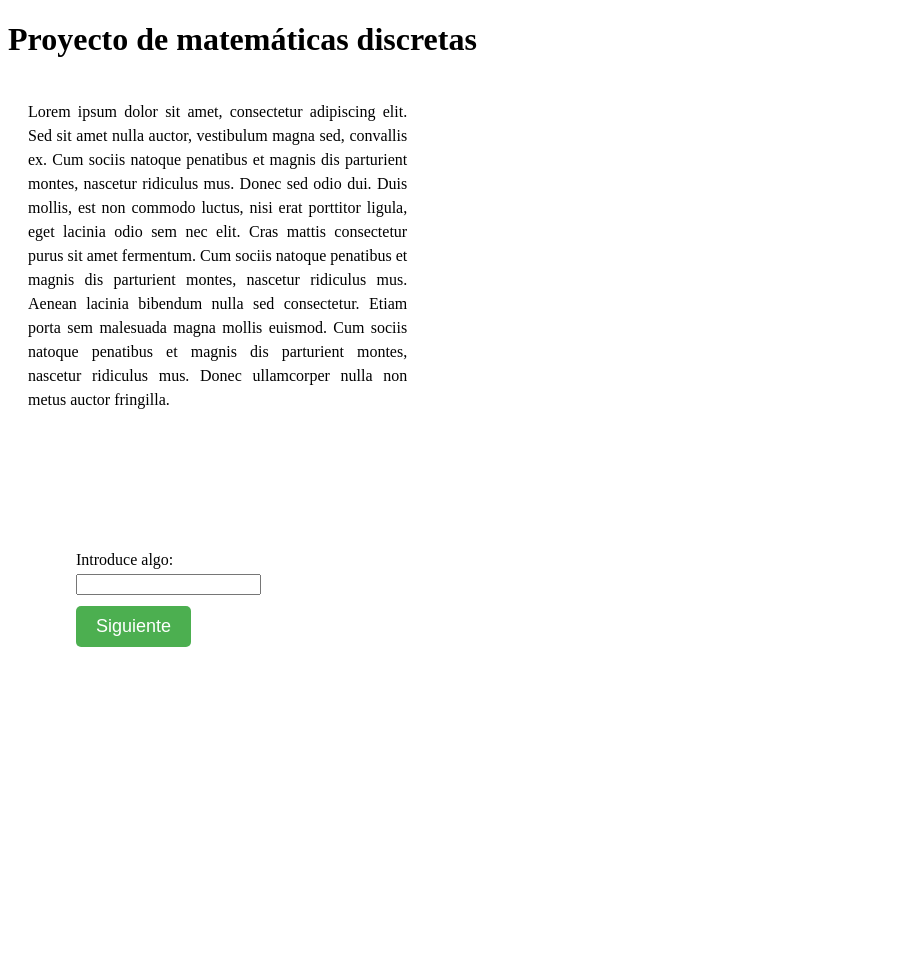
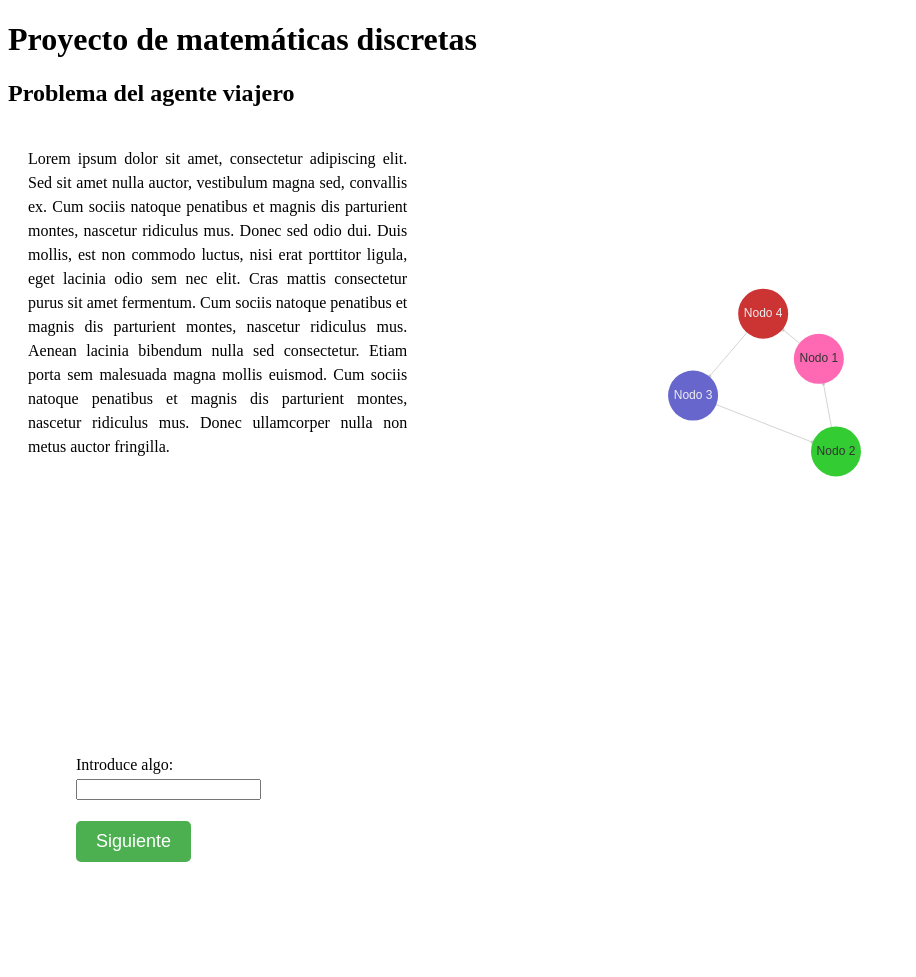
Before and after one commit to Sambek99/AgenteViajero, a Django app: template myapp/templates/myapp/bienvenida.html in a window 1280 px wide. Shown: the whole page, without its empty margins (0-916 px from the left). Before the commit the page ends 647 px from the top, so only its background shows below. Run offline with Django 5.2, Linux system fonts and the light colour scheme; the template is opened without the code that fills it, so the values that code supplies are empty; some libraries are stand-ins or nearby versions.

Commit message:
Cambios y eliminacion de código basura

```diff
--- /dev/null
+++ b/myapp/static/force_layout.html
@@ -0,0 +1,62 @@
+<!DOCTYPE html>
+<html>
+<head>
+    <meta charset="UTF-8">
+    <title>Grafo en ECharts</title>
+    <script src="https://fastly.jsdelivr.net/npm/jquery@3.7.1/dist/jquery.min.js"></script>
+    <script src="https://fastly.jsdelivr.net/npm/echarts@5.5.1/dist/echarts.min.js"></script>
+</head>
+<body>
+    <!-- Contenedor del gráfico -->
+    <div id="chart-container" style="width: 600px;height:400px;"></div>
+
+    <script type="text/javascript">
+        // Inicializar ECharts en el contenedor
+        var myChart = echarts.init(document.getElementById('chart-container'));
+
+        // Opciones del grafo
+        var option = {
+            tooltip: {},
+            series: [{
+                type: 'graph',
+                layout: 'force',
+                symbolSize: 50,
+                roam: true,
+                label: {
+                    show: true
+                },
+                force: {
+                    repulsion: 1000
+                },
+                edgeSymbol: ['circle'],
+                edgeSymbolSize: [4, 10],
+                edgeLabel: {
+                    fontSize: 12
+                },
+                data: [
+                    { name: 'Nodo 1', itemStyle: { normal: { color: '#FF69B4', symbol: 'diamond' } } },
+                    { name: 'Nodo 2', itemStyle: { normal: { color: '#33CC33', symbol: 'triangle' } } },
+                    { name: 'Nodo 3', itemStyle: { normal: { color: '#6666CC', symbol: 'circle' } } },
+                    { name: 'Nodo 4', itemStyle: { normal: { color: '#CC3333', symbol: 'square' } } }
+                ],
+                links: [
+                    { source: 'Nodo 1', target: 'Nodo 2', value: 'Conexión A-B' },
+                    { source: 'Nodo 2', target: 'Nodo 3', value: 'Conexión B-C' },
+                    { source: 'Nodo 3', target: 'Nodo 4', value: 'Conexión C-D' },
+                    { source: 'Nodo 4', target: 'Nodo 1', value: 'Conexión D-A' }
+                ],
+                lineStyle: {
+                    normal: {
+                        color: '#aaa', // Color de las líneas
+                        width: 1, // Ancho de las líneas
+                        type: 'solid' // Estilo de las líneas
+                    }
+                }
+            }]
+        };
+
+        // Usar las opciones para crear el gráfico
+        myChart.setOption(option);
+    </script>
+</body>
+</html>
--- a/myapp/templates/myapp/bienvenida.html
+++ b/myapp/templates/myapp/bienvenida.html
@@ -36,9 +36,10 @@
         }
         .formulario-izquierdo label {
             padding-bottom: 10px; /* Agregamos un poco de padding debajo del texto */
+            margin-bottom: 10px; /* Agregamos un poco de margen inferior al texto */
         }
         .formulario-izquierdo button[type="submit"] {
-            margin-top: 10px; /* Agregamos un poco de margen superior al botón */
+            margin-top: 20px; /* Agregamos un poco de margen superior al botón */
         }
     </style>
 </head>
@@ -46,6 +47,8 @@
     {% load static %} <!-- Cargamos las etiquetas estáticas -->
 
     <h1>Proyecto de matemáticas discretas</h1>
+    <h2>Problema del agente viajero</h2>
+
 
     <!-- Texto -->
     <div class="texto-formulario" id="texto">
@@ -54,7 +57,7 @@
 
     <!-- Mostrar la gráfica -->
     <div class="grafico">
-        {{ bar_html|safe }}
+        <iframe src="{% static 'force_layout.html' %}" frameborder="0" width="100%" height="500"></iframe>
     </div>
 
     <!-- Formulario -->
--- a/myapp/templates/myapp/home.html
+++ b/myapp/templates/myapp/home.html
@@ -39,7 +39,7 @@
 
     <div class="iframe-container">
         <iframe
-            src="{% static 'graph_chart.html' %}"
+            src="{% static 'force_layout.html' %}"
             frameborder="0">
         </iframe>
         <form action="{% url 'bienvenida' %}">
```
